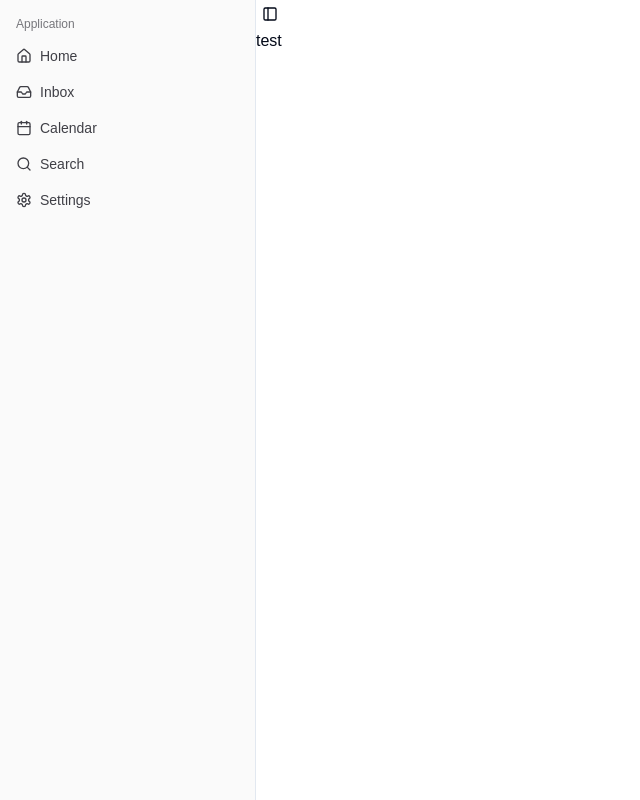
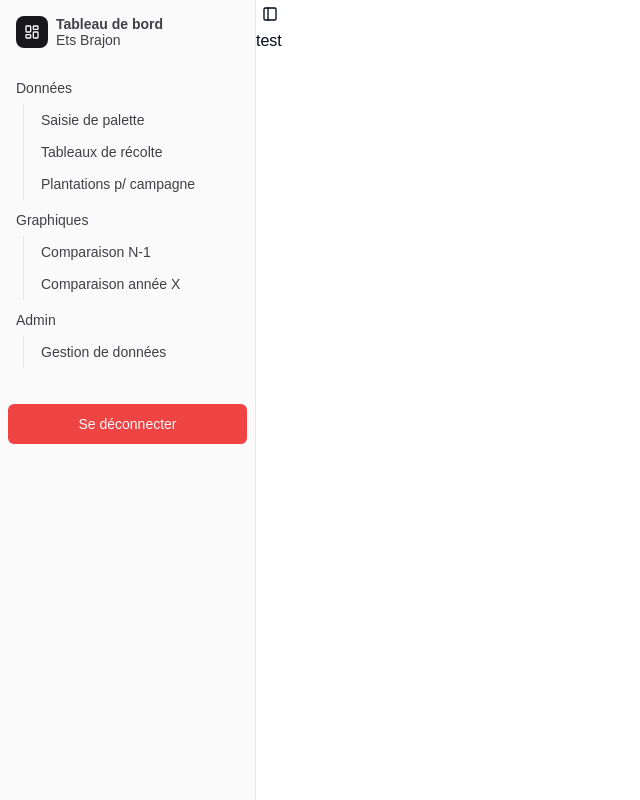
Before and after one commit to brajy01/App-ramassage, a Next.js app: page /dashboard in a window 1280 px wide. Shown: the whole page, without its empty margins (0-640 px from the left). Built offline with nearby package versions, Linux system fonts and the light colour scheme.

Commit message:
dashboard layout: MVP ok

```diff
--- a/components/app-sidebar.jsx
+++ b/components/app-sidebar.jsx
@@ -1,67 +1,119 @@
-import { Calendar, Home, Inbox, Search, Settings } from "lucide-react";
+import * as React from "react";
+import { LayoutDashboard } from "lucide-react";
 
 import {
   Sidebar,
   SidebarContent,
   SidebarGroup,
-  SidebarGroupContent,
-  SidebarGroupLabel,
+  SidebarHeader,
   SidebarMenu,
   SidebarMenuButton,
   SidebarMenuItem,
+  SidebarMenuSub,
+  SidebarMenuSubButton,
+  SidebarMenuSubItem,
+  SidebarRail,
 } from "@/components/ui/sidebar";
+import { Button } from "./ui/button";
 
-// Menu items.
-const items = [
+// This is sample data.
+const data = {
+  navMain: [
     {
-    title: "Home",
+      title: "Données",
       url: "#",
-    icon: Home,
+      items: [
+        {
+          title: "Saisie de palette",
+          url: "#",
         },
         {
-    title: "Inbox",
+          title: "Tableaux de récolte",
           url: "#",
-    icon: Inbox,
         },
         {
-    title: "Calendar",
+          title: "Plantations p/ campagne",
           url: "#",
-    icon: Calendar,
+        },
+      ],
     },
     {
-    title: "Search",
+      title: "Graphiques",
       url: "#",
-    icon: Search,
+      items: [
+        {
+          title: "Comparaison N-1",
+          url: "#",
         },
         {
-    title: "Settings",
+          title: "Comparaison année X",
           url: "#",
-    icon: Settings,
         },
-];
+      ],
+    },
+    {
+      title: "Admin",
+      url: "#",
+      items: [
+        {
+          title: "Gestion de données",
+          url: "#",
+        },
+      ],
+    },
+  ],
+};
 
-export function AppSidebar() {
+export function AppSidebar({ ...props }) {
   return (
-    <Sidebar>
-      <SidebarContent>
-        <SidebarGroup>
-          <SidebarGroupLabel>Application</SidebarGroupLabel>
-          <SidebarGroupContent>
+    <Sidebar {...props}>
+      <SidebarHeader>
         <SidebarMenu>
-              {items.map((item) => (
-                <SidebarMenuItem key={item.title}>
-                  <SidebarMenuButton asChild>
-                    <a href={item.url}>
-                      <item.icon />
-                      <span>{item.title}</span>
+          <SidebarMenuItem>
+            <SidebarMenuButton size="lg" asChild>
+              <a href="#">
+                <div className="flex aspect-square size-8 items-center justify-center rounded-lg bg-sidebar-primary text-sidebar-primary-foreground">
+                  <LayoutDashboard className="size-4" />
+                </div>
+                <div className="flex flex-col gap-0.5 leading-none">
+                  <span className="font-semibold">Tableau de bord</span>
+                  <span className="">Ets Brajon</span>
+                </div>
               </a>
             </SidebarMenuButton>
           </SidebarMenuItem>
+        </SidebarMenu>
+      </SidebarHeader>
+      <SidebarContent>
+        <SidebarGroup>
+          <SidebarMenu>
+            {data.navMain.map((item) => (
+              <SidebarMenuItem key={item.title}>
+                <SidebarMenuButton asChild>
+                  <a href={item.url} className="font-medium">
+                    {item.title}
+                  </a>
+                </SidebarMenuButton>
+                {item.items?.length ? (
+                  <SidebarMenuSub>
+                    {item.items.map((item) => (
+                      <SidebarMenuSubItem key={item.title}>
+                        <SidebarMenuSubButton asChild isActive={item.isActive}>
+                          <a href={item.url}>{item.title}</a>
+                        </SidebarMenuSubButton>
+                      </SidebarMenuSubItem>
                     ))}
+                  </SidebarMenuSub>
+                ) : null}
+              </SidebarMenuItem>
+            ))}
+            <Button variant="destructive" className="mt-8">
+              Se déconnecter
+            </Button>
           </SidebarMenu>
-          </SidebarGroupContent>
         </SidebarGroup>
       </SidebarContent>
+      <SidebarRail />
     </Sidebar>
   );
 }
```
Lines whose indentation alone changed are shown as unchanged.
